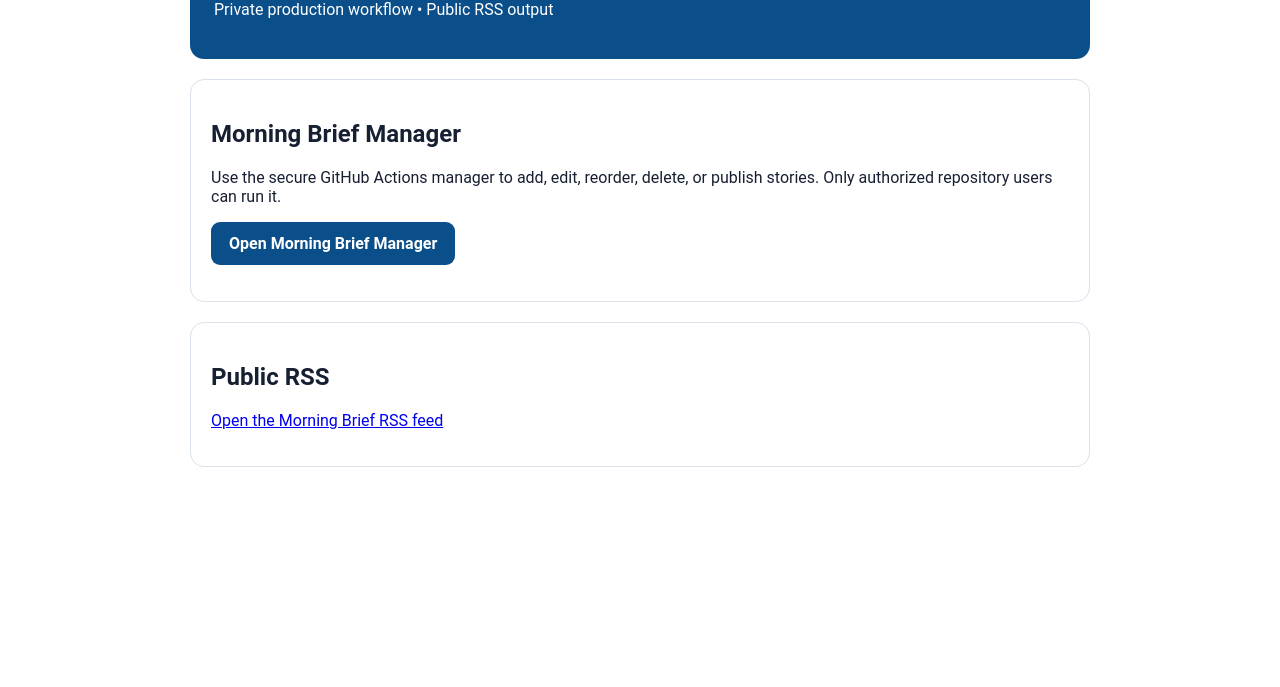
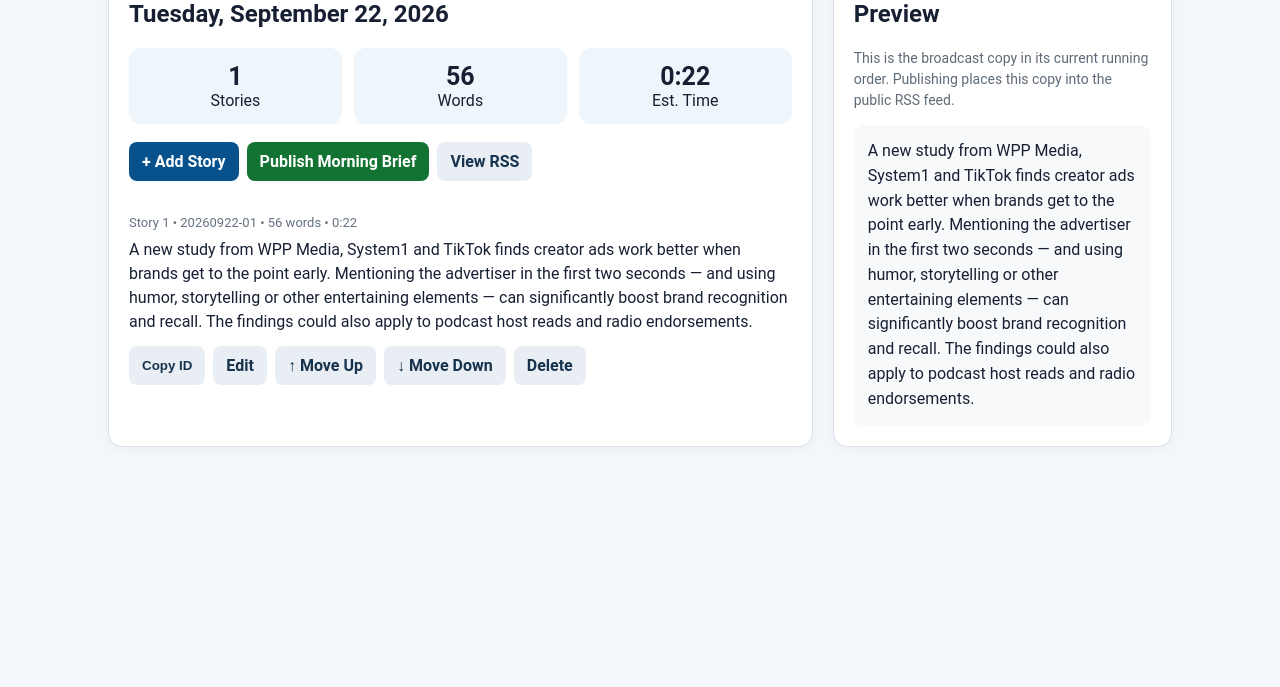
Before and after one commit to Mediajobsreport/mjr-morning-brief-audio, a plain HTML site: page index.html in a window 1280 px wide. Shown: the part 113-800 px from the top of the page. Drawn offline with Linux system fonts and the light colour scheme.

Commit message:
Build Morning Brief production dashboard

```diff
--- a/index.html
+++ b/index.html
@@ -1,6 +1,68 @@
 <!doctype html>
-<html lang="en"><head><meta charset="utf-8"><meta name="viewport" content="width=device-width,initial-scale=1"><title>MJR Morning Brief Audio Status</title>
-<style>body{font-family:Roboto,Arial,sans-serif;max-width:900px;margin:40px auto;padding:0 20px;color:#172033}header{background:#0b4f8a;color:white;padding:24px;border-radius:14px}h1{margin:0;font-size:28px}.card{border:1px solid #d9e1ea;border-radius:14px;padding:20px;margin-top:20px}a.button{display:inline-block;background:#0b4f8a;color:white;padding:12px 18px;border-radius:9px;text-decoration:none;font-weight:700}</style></head>
-<body><header><h1>MJR Morning Brief Audio</h1><p>Private production workflow • Public RSS output</p></header>
-<div class="card"><h2>Morning Brief Manager</h2><p>Use the secure GitHub Actions manager to add, edit, reorder, delete, or publish stories. Only authorized repository users can run it.</p><p><a class="button" href="https://github.com/Mediajobsreport/mjr-morning-brief-audio/actions/workflows/manager.yml">Open Morning Brief Manager</a></p></div>
-<div class="card"><h2>Public RSS</h2><p><a href="feed.xml">Open the Morning Brief RSS feed</a></p></div></body></html>
+<html lang="en">
+<head>
+<meta charset="utf-8">
+<meta name="viewport" content="width=device-width,initial-scale=1">
+<title>MJR Morning Brief Audio Manager</title>
+<style>
+:root{font-family:Roboto,Arial,sans-serif;color:#172033;background:#f4f7fa}
+*{box-sizing:border-box}body{margin:0}.top{background:#07518d;color:#fff;padding:20px 24px}.topin{max-width:1100px;margin:auto;display:grid;grid-template-columns:1fr auto 1fr;align-items:center;gap:16px}.brand{font-weight:900;font-size:20px}.title{text-align:center;font-size:24px;font-weight:800}.privacy{text-align:right;font-size:13px}
+main{max-width:1100px;margin:24px auto;padding:0 18px}.grid{display:grid;grid-template-columns:1.35fr .65fr;gap:20px}.card{background:#fff;border:1px solid #d9e1ea;border-radius:14px;padding:20px;box-shadow:0 2px 8px #0000000a}.card h2{margin-top:0}.stats{display:grid;grid-template-columns:repeat(3,1fr);gap:12px;margin-bottom:18px}.stat{background:#eef5fb;border-radius:12px;padding:14px;text-align:center}.stat b{display:block;font-size:25px}.story{border-top:1px solid #e5eaf0;padding:16px 0}.story:first-of-type{border-top:0}.meta{font-size:13px;color:#657180;margin-bottom:8px}.story p{margin:0 0 12px;line-height:1.5}.actions{display:flex;gap:8px;flex-wrap:wrap}.btn{border:0;border-radius:8px;padding:10px 13px;font-weight:700;cursor:pointer;text-decoration:none;display:inline-block;background:#07518d;color:#fff}.btn.secondary{background:#e8eef4;color:#17324d}.btn.publish{background:#137333}.btn:focus{outline:3px solid #f3b33d;outline-offset:2px}.help{font-size:14px;color:#5f6b78;line-height:1.5}.preview{white-space:pre-wrap;line-height:1.55;background:#f7f9fb;border-radius:10px;padding:14px;max-height:520px;overflow:auto}.empty{padding:25px;text-align:center;color:#667}
+@media(max-width:760px){.topin{grid-template-columns:1fr}.title,.privacy{text-align:left}.grid{grid-template-columns:1fr}.stats{grid-template-columns:1fr}}
+</style>
+</head>
+<body>
+<header class="top"><div class="topin"><div class="brand">MEDIA JOBS REPORT</div><div class="title">Morning Brief Audio Manager</div><div class="privacy">Production dashboard</div></div></header>
+<main>
+<div class="grid">
+<section class="card">
+<h2 id="day">Today's Morning Brief</h2>
+<div class="stats"><div class="stat"><b id="count">—</b>Stories</div><div class="stat"><b id="words">—</b>Words</div><div class="stat"><b id="time">—</b>Est. Time</div></div>
+<div class="actions" style="margin-bottom:18px">
+<a class="btn" href="https://github.com/Mediajobsreport/mjr-morning-brief-audio/actions/workflows/manager.yml" target="_blank" rel="noopener">+ Add Story</a>
+<a class="btn publish" href="https://github.com/Mediajobsreport/mjr-morning-brief-audio/actions/workflows/manager.yml" target="_blank" rel="noopener">Publish Morning Brief</a>
+<a class="btn secondary" href="feed.xml" target="_blank">View RSS</a>
+</div>
+<div id="stories" aria-live="polite"><div class="empty">Loading today's stories…</div></div>
+</section>
+<aside class="card">
+<h2>Preview</h2>
+<p class="help">This is the broadcast copy in its current running order. Publishing places this copy into the public RSS feed.</p>
+<div id="preview" class="preview">Loading…</div>
+</aside>
+</div>
+</main>
+<script>
+const WORKFLOW='https://github.com/Mediajobsreport/mjr-morning-brief-audio/actions/workflows/manager.yml';
+const esc=s=>String(s).replace(/[&<>"']/g,c=>({'&':'&amp;','<':'&lt;','>':'&gt;','"':'&quot;',"'":'&#39;'}[c]));
+const fmt=s=>{const m=Math.floor(s/60),r=s%60;return m+':'+String(r).padStart(2,'0')};
+async function copyId(id,button){await navigator.clipboard.writeText(id);const old=button.textContent;button.textContent='ID Copied';setTimeout(()=>button.textContent=old,1200)}
+async function load(){
+ try{
+  const res=await fetch('data/stories.json?ts='+Date.now(),{cache:'no-store'}); if(!res.ok)throw Error('Could not load stories');
+  const data=await res.json();
+  const now=new Date(), parts=new Intl.DateTimeFormat('en-CA',{timeZone:'America/New_York',year:'numeric',month:'2-digit',day:'2-digit'}).formatToParts(now);
+  const val=t=>parts.find(p=>p.type===t).value, today=val('year')+'-'+val('month')+'-'+val('day');
+  const stories=data.stories.filter(s=>s.date===today);
+  const words=stories.reduce((a,s)=>a+(s.words||0),0), secs=stories.reduce((a,s)=>a+(s.seconds||0),0);
+  document.getElementById('day').textContent=new Intl.DateTimeFormat('en-US',{timeZone:'America/New_York',weekday:'long',month:'long',day:'numeric',year:'numeric'}).format(now);
+  count.textContent=stories.length; document.getElementById('words').textContent=words; time.textContent=fmt(secs);
+  if(!stories.length){document.getElementById('stories').innerHTML='<div class="empty">No stories have been added today.</div>';preview.textContent='No broadcast copy yet.';return}
+  document.getElementById('stories').innerHTML=stories.map((s,i)=>`
+   <article class="story">
+    <div class="meta">Story ${i+1} • ${esc(s.id)} • ${s.words} words • ${fmt(s.seconds)}</div>
+    <p>${esc(s.text)}</p>
+    <div class="actions">
+     <button class="btn secondary" onclick="copyId('${esc(s.id)}',this)">Copy ID</button>
+     <a class="btn secondary" href="${WORKFLOW}" target="_blank" rel="noopener">Edit</a>
+     <a class="btn secondary" href="${WORKFLOW}" target="_blank" rel="noopener">↑ Move Up</a>
+     <a class="btn secondary" href="${WORKFLOW}" target="_blank" rel="noopener">↓ Move Down</a>
+     <a class="btn secondary" href="${WORKFLOW}" target="_blank" rel="noopener">Delete</a>
+    </div>
+   </article>`).join('');
+  preview.textContent=stories.map(s=>s.text).join('\n\n');
+ }catch(e){document.getElementById('stories').innerHTML='<div class="empty">Unable to load story data. Refresh the page.</div>';preview.textContent='Preview unavailable.'}
+}
+load();
+</script>
+</body></html>
```
